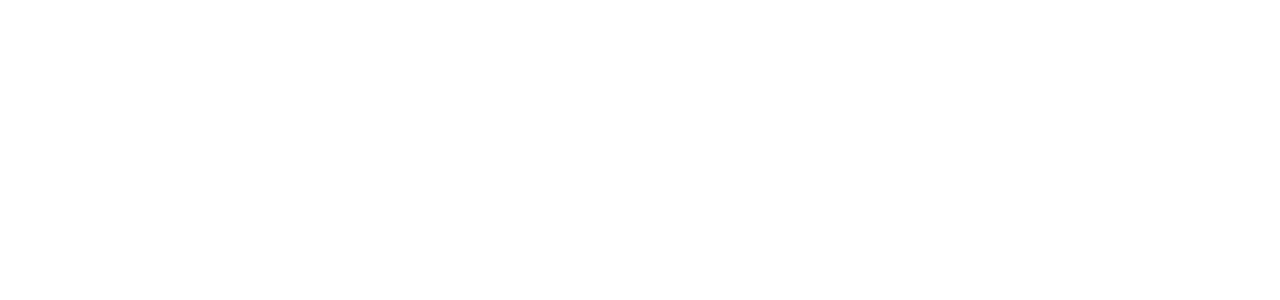
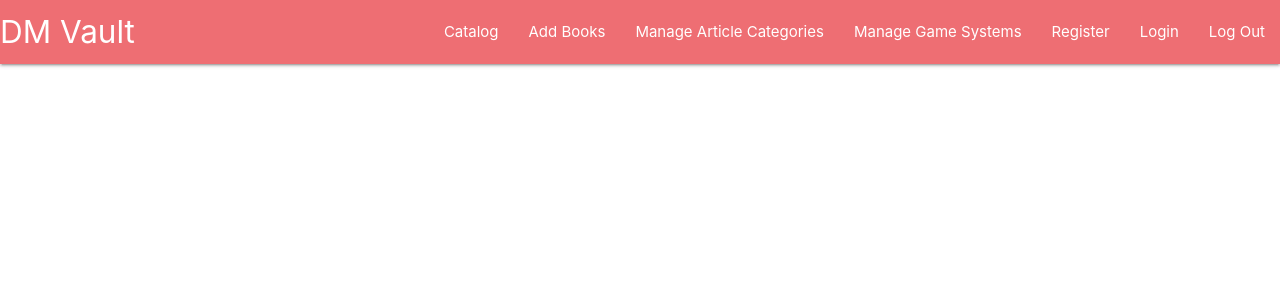
Before and after one commit to cfconor/rpg-book-repository, a Flask app: page / in a window 1280 px wide. Before the commit the part shown is empty. Shown: the top 300 px of the page. Run offline with Flask 2, Linux system fonts and the light colour scheme.

Commit message:
updated index to catalog, added links and views

```diff
--- a/app.py
+++ b/app.py
@@ -9,8 +9,9 @@ print(os.environ.get("IP"))
 app = Flask(__name__)
 
 @app.route("/")
-def home():
-    return render_template("index.html")
+@app.route("/catalog")
+def catalog():
+    return render_template("catalog.html")
 
 
 if __name__ == "__main__":
--- a/templates/base.html
+++ b/templates/base.html
@@ -10,7 +10,20 @@
 </head>
 <body>
     <header>
-
+        <nav>
+            <div class="nav-wrapper">
+                <a href="#" class="brand-logo">DM Vault</a>
+                <ul id="nav-mobile" class="right hide-on-med-and-down">
+                    <li><a href="{{ url_for('catalog') }}">Catalog</a></li>
+                    <li><a href="#">Add Books</a></li>
+                    <li><a href="#">Manage Article Categories</a></li>
+                    <li><a href="#">Manage Game Systems</a></li>
+                    <li><a href="#">Register</a></li>
+                    <li><a href="#">Login</a></li>
+                    <li><a href="#">Log Out</a></li>
+                </ul>
+            </div>
+        </nav>
     </header>
 
     <main>
```
Also changed, not shown: templates/catalog.html (renamed from templates/index.html).
